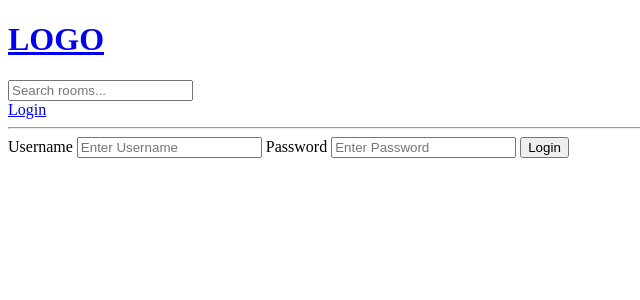
After one commit to akankshaj3004/StudyBuddy, a Django app: page /login/ in a window 1280 px wide. The commit adds this page. Shown: the top 300 px of the page, without its empty margins (0-640 px from the left). Run offline with Django 4.2, Linux system fonts and the light colour scheme.

Commit message:
User Login and Logout

```diff
--- /dev/null
+++ b/studybud/base/templates/base/login_register.html
@@ -0,0 +1,16 @@
+{% extends 'main.html' %}
+
+{% block content %}
+
+<div>
+    <form action="" method="post">
+        {% csrf_token %}
+        <label for="username">Username</label>
+        <input type="text" name="username" placeholder="Enter Username">
+        <label for="username">Password</label>
+        <input type="password" name="password" placeholder="Enter Password">
+        <input type="submit" value="Login">
+    </form>
+
+</div>
+{% endblock content %}
--- a/studybud/base/urls.py
+++ b/studybud/base/urls.py
@@ -3,6 +3,8 @@ from . import views
 
 urlpatterns = [
     path("", views.home, name="home"),
+    path("login/", views.LoginPage, name="login"),
+    path("logout/", views.logoutUser, name="logout"),
     path("room/<str:pk>/", views.room, name="room"),
     path("create-room", views.createRoom, name="create-room"),
     path("update-room/<str:pk>/", views.updateRoom, name="update-room"),
--- a/studybud/base/views.py
+++ b/studybud/base/views.py
@@ -1,8 +1,12 @@
 from django.shortcuts import render, redirect
 from django.db.models import Q
+from django.contrib.auth.models import User
 from django.http import HttpResponse
 from .models import Room, Topic
 from .forms import RoomForm
+from django.contrib import messages
+from django.contrib.auth import authenticate, login,logout
+
 
 # Create your views here.
 
@@ -11,6 +15,30 @@ from .forms import RoomForm
 #     {"id" : 2, "name" : "Lets learn Machine Learning"},
 #     {"id" : 3, "name" : "Lets learn Node.js"}
 # ]
+
+def LoginPage(request):
+    context ={}
+    if request.method=="POST":
+        username = request.POST.get('username')
+        password = request.POST.get('password')
+
+        try:
+            user = User.objects.get(username=username)
+        except:
+            messages.error(request, "User does not exist.")
+
+        user = authenticate(request,username=username,password=password)
+        if user is not None:
+            login(request,user)
+            return redirect('home')
+        else:
+            messages.error(request, "Username or password incorrect.")
+
+    return render(request,'base/login_register.html',context)
+
+def logoutUser(request):
+    logout(request)
+    return redirect('home')
 
 
 def home(request):
--- a/studybud/templates/main.html
+++ b/studybud/templates/main.html
@@ -1,16 +1,26 @@
 <!DOCTYPE html>
 <html lang="en">
+
 <head>
     <meta charset="UTF-8">
     <meta name="viewport" content="width=device-width, initial-scale=1.0">
     <title>STUDYBUD</title>
 </head>
+
 <body>
     {% include 'navbar.html' %}
+    {% if messages %}
+    <ul class="messages">
+        {% for message in messages %}
+            <li>{{ message }}</li>
+        {% endfor %}
+    </ul>
+    {% endif %}
 
     {% block content %}
 
     {% endblock content %}
 
 </body>
+
 </html>
--- a/studybud/templates/navbar.html
+++ b/studybud/templates/navbar.html
@@ -3,8 +3,13 @@
 </a>
 
 <form action="{% url 'home' %}" method="get">
-
     <input type="text" name="q" placeholder="Search rooms...">
 </form>
 
+{% if request.user.is_authenticated %}
+<a href="{% url 'logout' %}">Logout</a>
+{% else %}
+<a href="{% url 'login' %}">Login</a>
+{% endif %}
+
 <hr>
```
Also changed, not shown: studybud/db.sqlite3.
